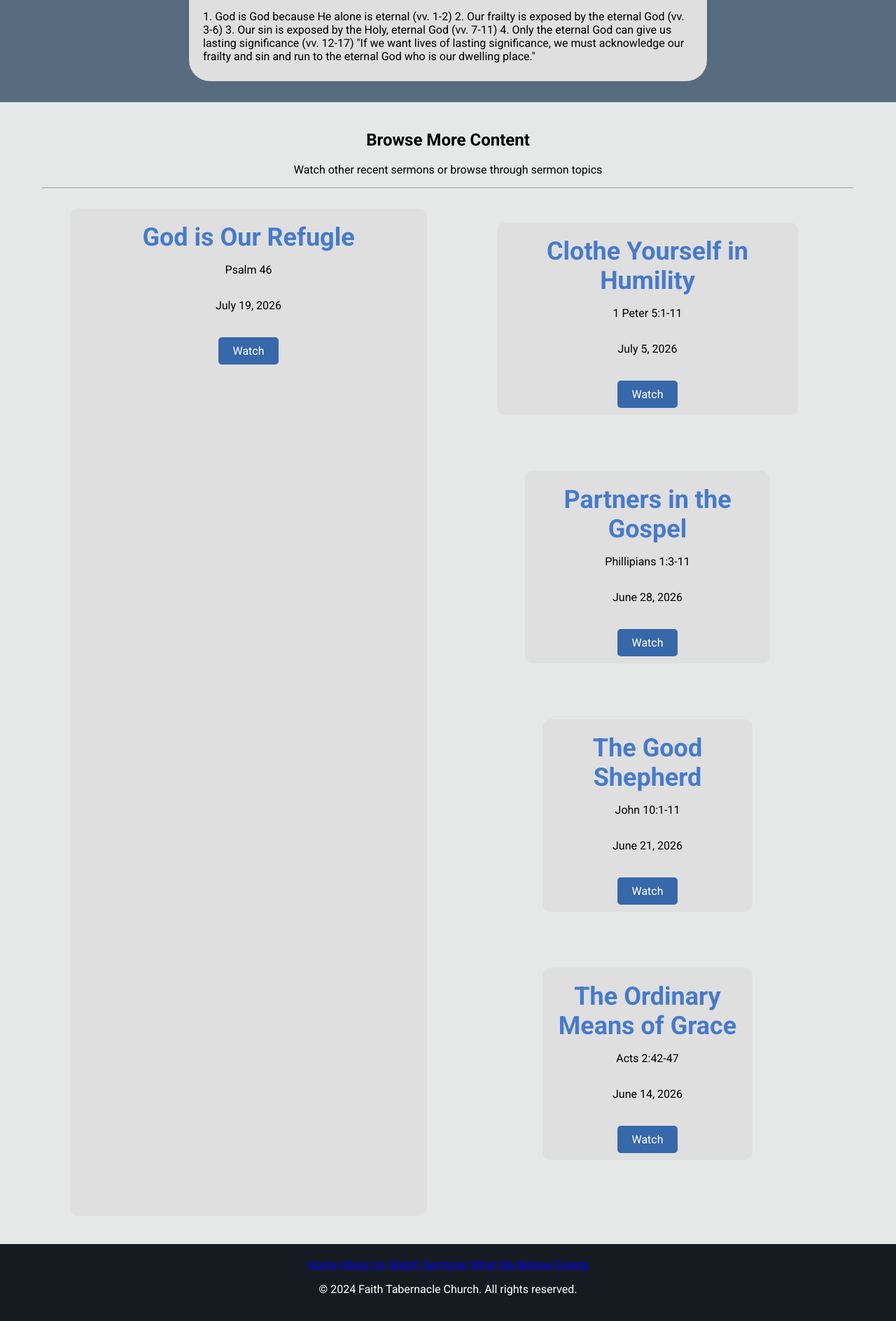
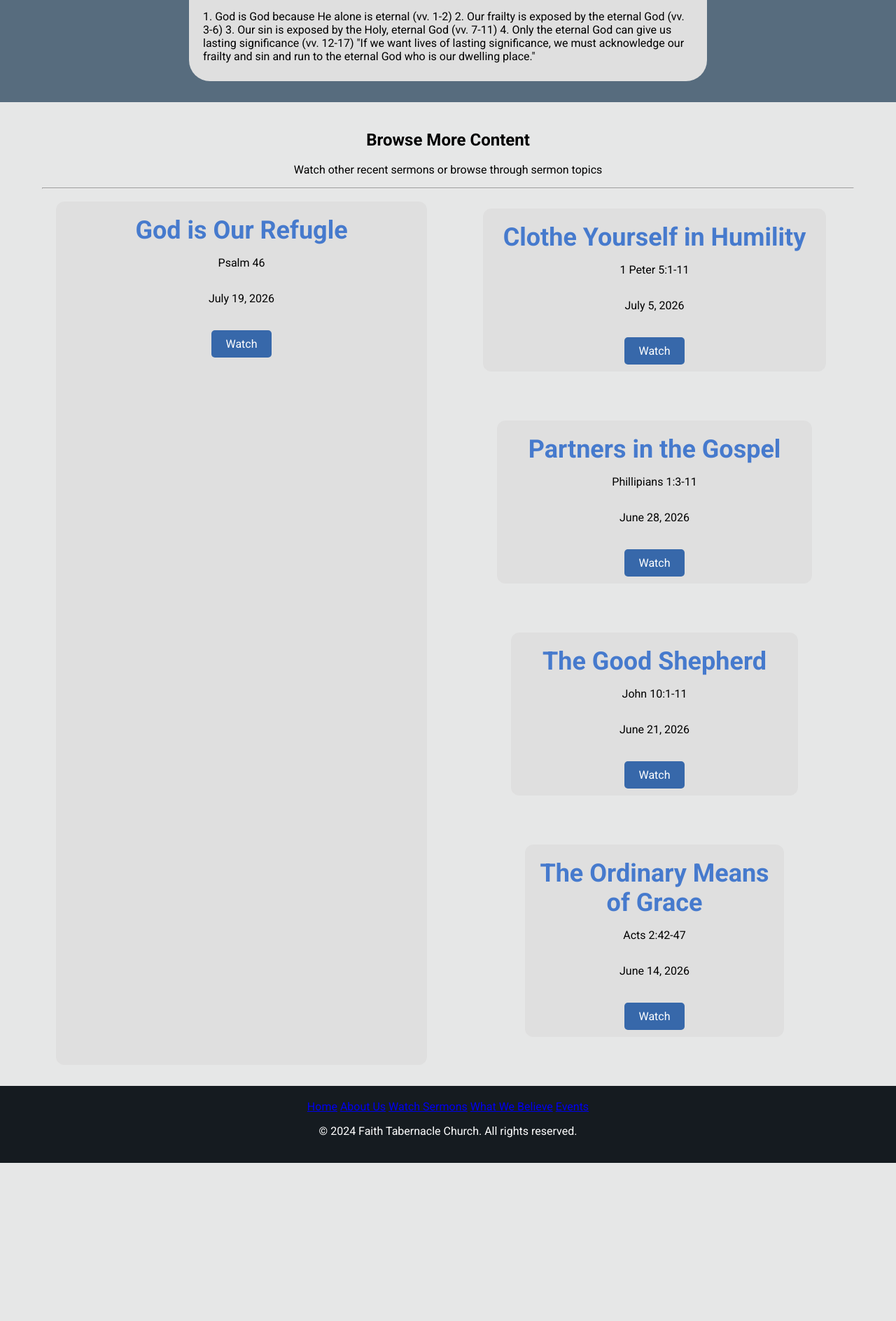
Before and after one commit to nwmdesign/faithtabliberal, a Jekyll site: the page built from watch.md, in a window 1280 px wide. Shown: the part 855-2743 px from the top of the page at 70% size. Built offline with Jekyll 4.4.1, drawn with Linux system fonts in a browser that asks for light colours; after the commit the page ends 2517 px from its top, so only the background shows below that.

Commit message:
Update watch.html

```diff
--- a/_layouts/watch.html
+++ b/_layouts/watch.html
@@ -44,7 +44,7 @@ title: Watch Sermons
 
 
             <div class="sermon-grid">
-                <div class="grid-columns">
+
 
                     <div class="sermon-card">
                         <h3>{{ sermon.title }}</h3>
@@ -54,6 +54,6 @@ title: Watch Sermons
 
                     </div>
                 {% endfor %}
-                </div>
+            </div>
         </div>
     </section>
```
